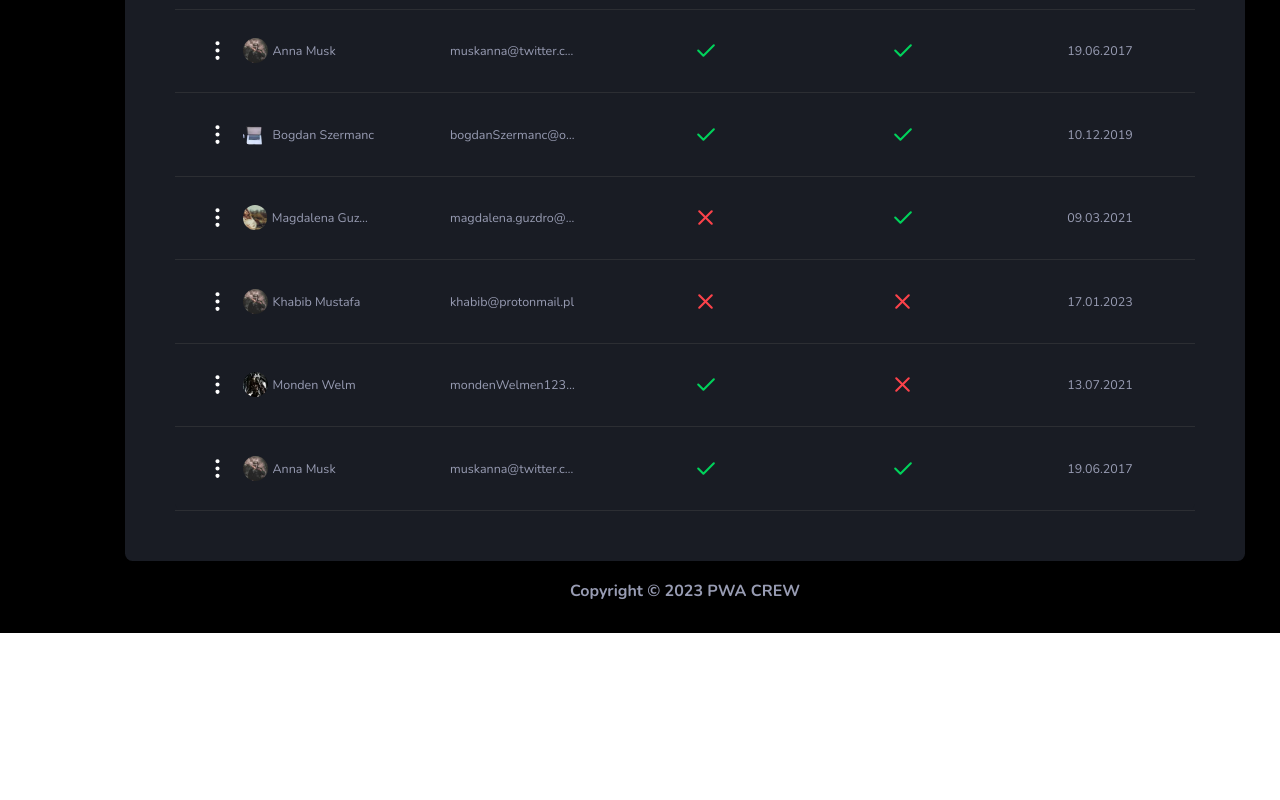
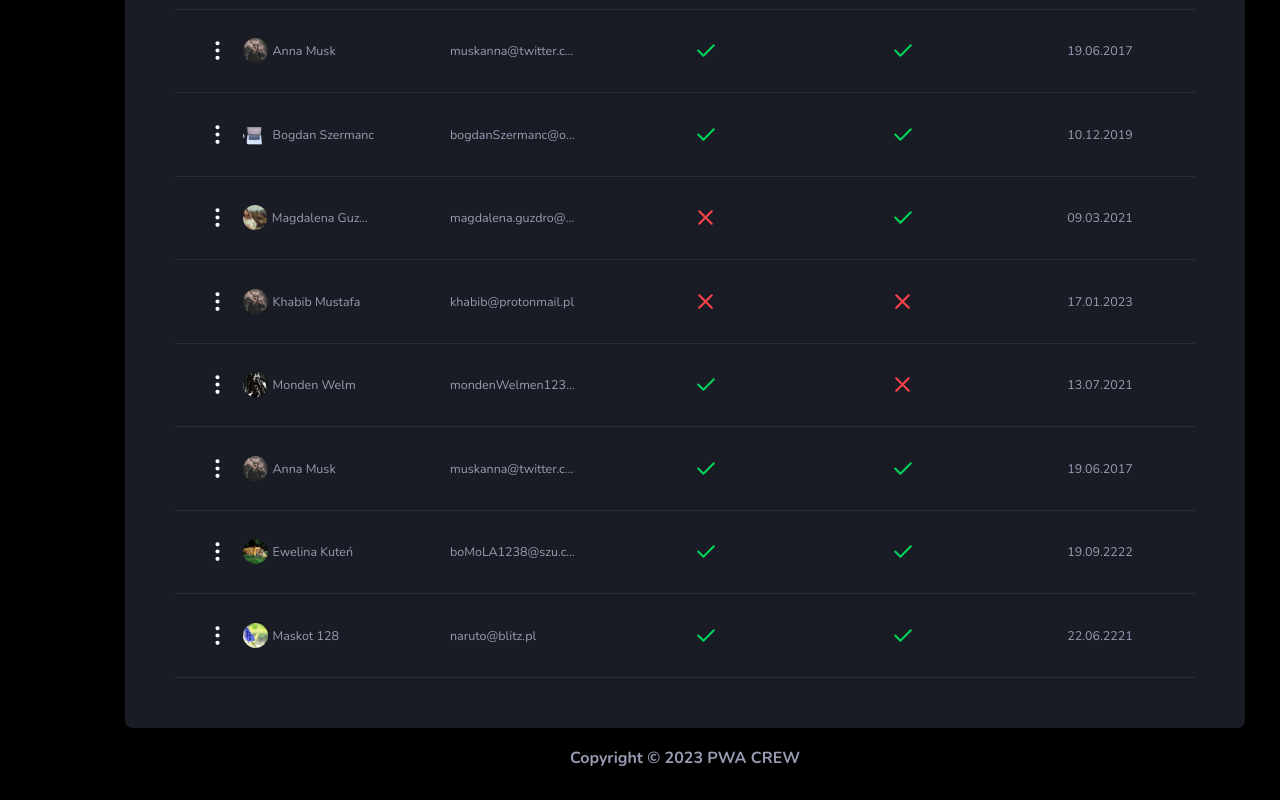
Before and after one commit to hadamalush/pwa-crew-admin-dashboard, a React (Vite) app: page /users in a window 1280 px wide. Shown: the part 1170-1970 px from the top of the page. Before the commit the page ends 1803 px from the top, so only its background shows below. Built offline with nearby package versions, Linux system fonts and the light colour scheme.

Commit message:
feat: Added search users handling

```diff
--- a/src/components/transitions/Users/UsersList.tsx
+++ b/src/components/transitions/Users/UsersList.tsx
@@ -9,17 +9,27 @@ import { AnimatePresence } from "framer-motion";
 import Modal from "../Modal";
 import FormEditUser from "../Forms/FormEditUser";
 import UserDeletionConfirmation from "../Forms/UserDeletionConfirmation";
+import { UserProps } from "../../../global/user-slice";
 
 type UsersListProps = {
   users: Omit<UserItemProps, "onAction">[];
   searchOption: boolean;
 } & ComponentPropsWithoutRef<"ul">;
 
-const UsersList = ({ users, searchOption, className }: UsersListProps) => {
+type UserOption = {
+  value: string;
+  label: string;
+  email: string;
+};
+
+const UsersList = ({ searchOption, className }: UsersListProps) => {
   const [isModalOpen, setIsModalOpen] = useState(false);
   const [dataUser, setDataUser] = useState({ id: "", email: "", name: "", mode: "" });
   const userState = useGlobalSelector((state) => state.users);
   const userOptions = getDataUserForSearchable(userState);
+  const allUsers = userState.allUsers;
+  const [filteredUsers, setFilteredUsers] = useState(allUsers);
+  const [foundUser, setFoundUser] = useState<UserProps | null>(null);
 
   const handleActionModal = (action: {
     mode: "edit" | "delete";
@@ -28,9 +38,26 @@ const UsersList = ({ users, searchOption, className }: UsersListProps) => {
     id: string;
   }) => {
     const { mode, id, email, name } = action;
-    console.log(mode);
     setDataUser({ id, email, name, mode });
     setIsModalOpen(true);
+  };
+
+  const handleSearchUser = (inputValue: string) => {
+    const filteredUser = allUsers.filter((user) =>
+      user.email.toLocaleLowerCase().includes(inputValue)
+    );
+
+    setFilteredUsers(filteredUser);
+  };
+
+  const handleSearchUserPrecise = (inputValue: unknown) => {
+    const foundUser = inputValue as UserOption;
+
+    if (foundUser) {
+      const currentUser = allUsers.find((user) => user.email === foundUser.email);
+
+      if (currentUser) setFoundUser(currentUser);
+    }
   };
 
   return (
@@ -55,6 +82,8 @@ const UsersList = ({ users, searchOption, className }: UsersListProps) => {
               className="w-96 mxs:w-126 sm:w-full sm:mx-auto p-5 px-10 "
               placeholder="Search user..."
               aria-label="Search user"
+              onInputChange={(inputValue) => handleSearchUser(inputValue.toLocaleLowerCase())}
+              onChange={handleSearchUserPrecise}
               // eslint-disable-next-line @typescript-eslint/no-explicit-any
               getOptionLabel={(option: any) => `${option.label} (${option.email})`}
               options={userOptions}
@@ -83,7 +112,8 @@ const UsersList = ({ users, searchOption, className }: UsersListProps) => {
           </ul>
         </li>
 
-        {users.map((user, index) => {
+        {foundUser && <UsersItem key="foundUser49" {...foundUser} onAction={handleActionModal} />}
+        {filteredUsers.map((user, index) => {
           return <UsersItem key={index} {...user} onAction={handleActionModal} />;
         })}
       </ul>
--- a/src/components/transitions/dummy-items.ts
+++ b/src/components/transitions/dummy-items.ts
@@ -284,6 +284,24 @@ export const DUMMY_USERSFULL = [
     accountActive: true,
     newsletter: true,
     createdAccount: "19.06.2017",
+  },
+  {
+    id: "user16",
+    name: "Ewelina Kuteń",
+    email: "boMoLA1238@szu.com",
+    avatarSrc: "tiger.webp",
+    accountActive: true,
+    newsletter: true,
+    createdAccount: "19.09.2222",
+  },
+  {
+    id: "user17",
+    name: "Maskot 128",
+    email: "naruto@blitz.pl",
+    avatarSrc: "muscari.webp",
+    accountActive: true,
+    newsletter: true,
+    createdAccount: "22.06.2221",
   },
 ];
 
--- a/src/global/user-slice.ts
+++ b/src/global/user-slice.ts
@@ -2,6 +2,7 @@ import { createSlice } from "@reduxjs/toolkit";
 import { DUMMY_USERSFULL } from "../components/transitions/dummy-items";
 
 export type UserProps = {
+  id: string;
   name: string;
   email: string;
   avatarSrc?: string;
```
Also changed, not shown: public/muscari.webp (added), public/tiger.webp (added).
